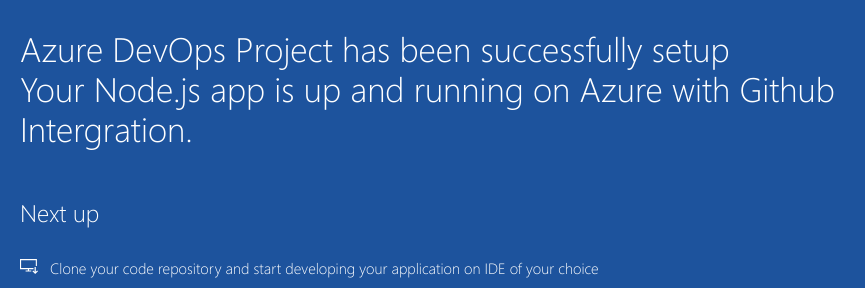
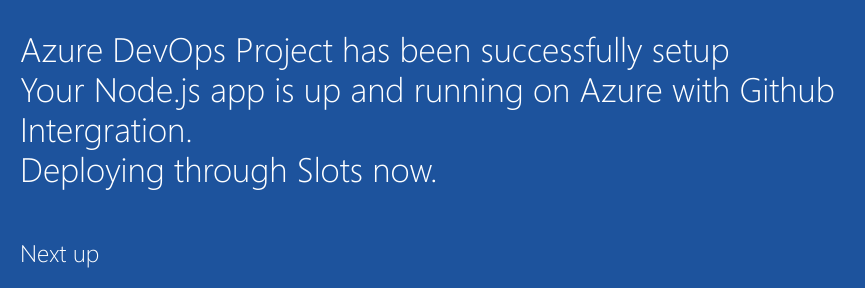
Before and after one commit to yparam/nodejs-plainwebapp, a website: page index.html in a window 1280 px wide. Shown: the part 442-730 px from the top of the page, 205-1070 px from the left. Drawn offline with Linux system fonts and the light colour scheme.

Commit message:
Adding one liner to index.html for slot test

```diff
--- a/index.html
+++ b/index.html
@@ -165,6 +165,7 @@
                 <div class="success-text">Success!</div>
                 <div class="description line-1"> Azure DevOps Project has been successfully setup </div>
                 <div class="description line-2"> Your Node.js app is up and running on Azure with Github Intergration.</div>
+                <div class="description line-3"> Deploying through Slots now.</div>
                 <div class="next-steps-container">
                     <div class="next-steps-header">Next up</div>
                     <div class="next-steps-body">
```
